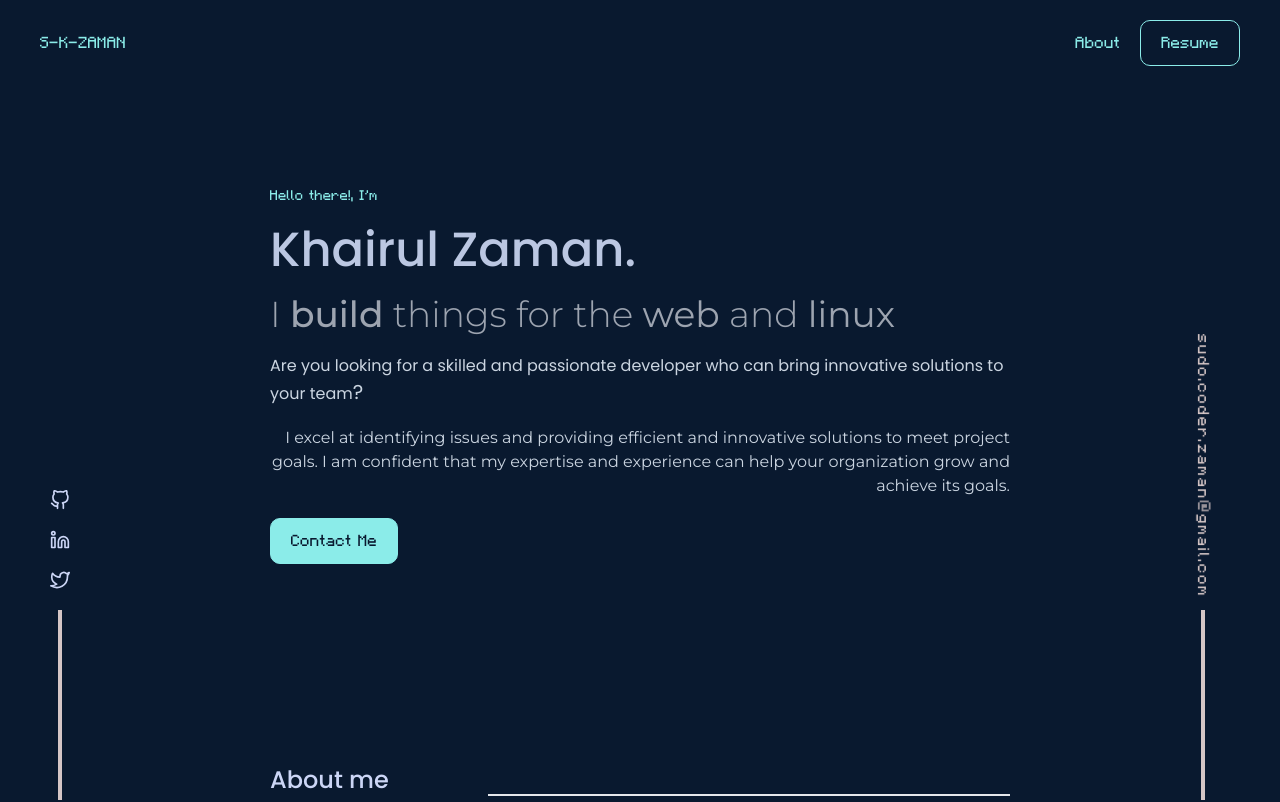
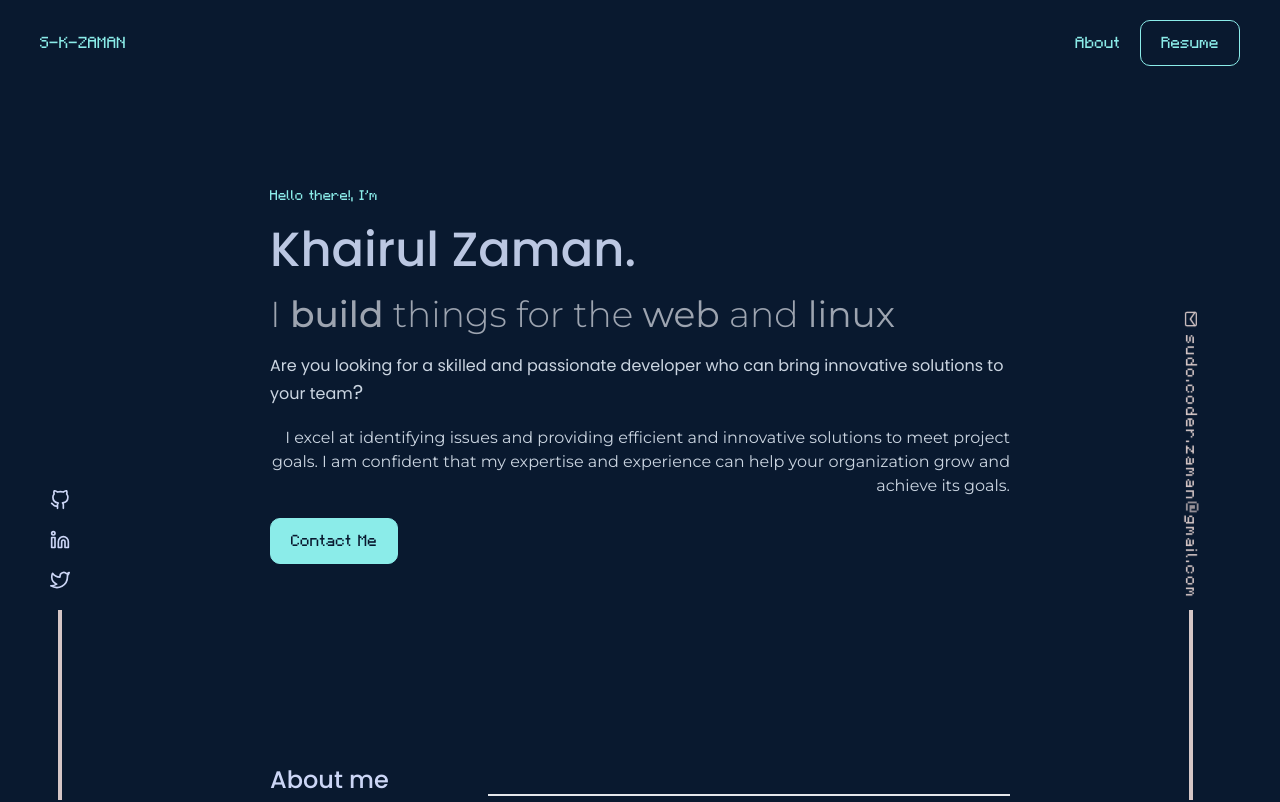
Before and after one commit to s-k-zaman/s-k-zaman.github.io, a React (Vite) app: page / in a window 1280 px wide. Shown: the top 802 px of the page. Built offline with nearby package versions, Linux system fonts and the light colour scheme.

Commit message:
add: mail icon

```diff
--- a/src/components/rightMail/index.tsx
+++ b/src/components/rightMail/index.tsx
@@ -1,16 +1,21 @@
 import React from "react";
+import { FiMail } from "react-icons/fi";
 
 function RightMail() {
   return (
-    <div className="fixed bottom-0 right-[-55px] text-secondary-text hidden xl:flex flex-col items-center gap-[20px]">
+    <div className="fixed bottom-0 right-[-55px] text-secondary-text hidden xl:flex flex-col items-center gap-[31px]">
       <div className="rotate-90 -translate-y-[110px]">
         <a
           href="mailto:sudo.coder.zaman@gmail.com"
           target="_blank"
-          className="text-primary-bar font-minecraft font-medium tracking-[0.1em] cursor-pointer hover:text-white"
+          className="text-primary-bar font-minecraft font-medium tracking-[0.1em] cursor-pointer hover:text-white flex items-center gap-2"
         >
-          sudo.coder.zaman<span className="text-primary-bar/70 text-lg">@</span>
-          gmail.com
+          <FiMail />
+          <div>
+            sudo.coder.zaman
+            <span className="text-primary-bar/70 text-lg">@</span>
+            gmail.com
+          </div>
         </a>
       </div>
       <div className="border-[2px] border-primary-bar h-[190px] w-0"></div>
```
Also changed, not shown: 2 other files (tests, documents, lock files or other folders).
